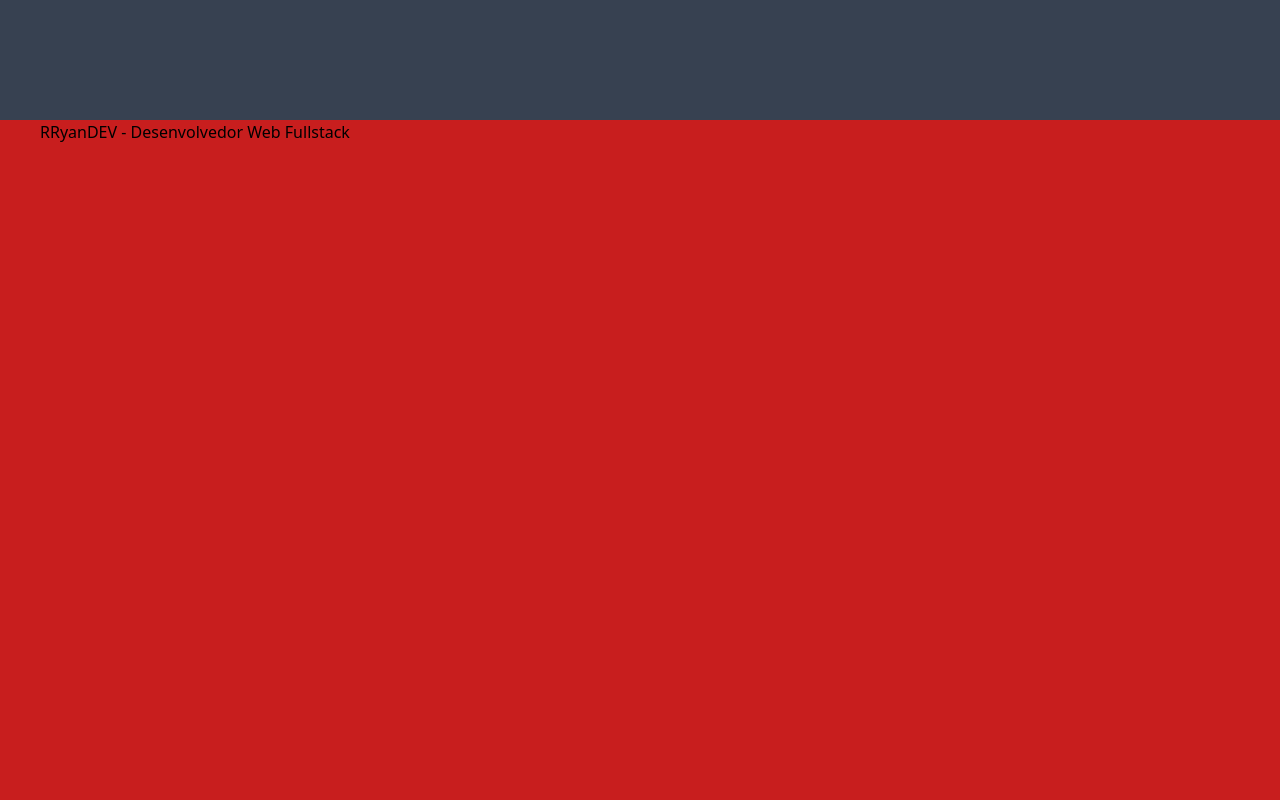
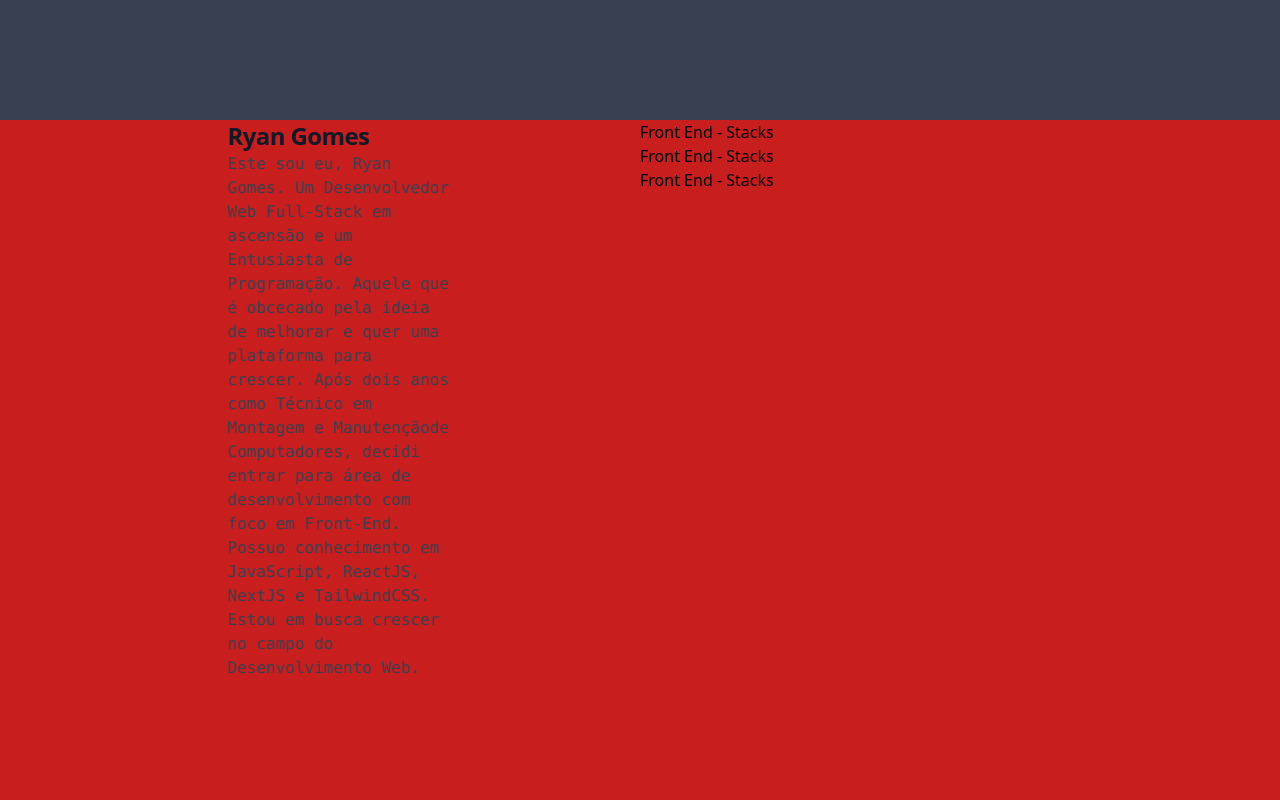
Before and after one commit to RRyanDEV/portfolio-react, a Next.js app: page / in a window 1280 px wide. Shown: the part 680-1480 px from the top of the page. Built offline with nearby package versions, Linux system fonts and the light colour scheme.

Commit message:
v1.0.6.250624
1. Ajustes na seção de `Sobre`.
2. Criado um carrosel para a seção Sobre.
3. Criação de um card para colocar as informações pessoais.
4. Ajustes na reponsividade.

```diff
--- a/package.json
+++ b/package.json
@@ -1,7 +1,7 @@
 {
   "name": "portfolio_react",
   "author": "RRyanDEV",
-  "version": "1.0.5",
+  "version": "1.0.6",
   "private": false,
   "scripts": {
     "dev": "next dev",
--- /dev/null
+++ b/src/components/Carousel/SlideOne/index.jsx
@@ -0,0 +1,20 @@
+import { Card } from "flowbite-react";
+
+export default function SlideOne({ Title, Subtitle, ...props }) {
+  return (
+    <>
+      <div
+        id="section_about"
+        className="flex items-center w-3/4 justify-center">
+        <Card className="w-1/2">
+          <h5 className="text-2xl font-bold tracking-tight text-gray-900 dark:text-white">
+            {Title}
+          </h5>
+          <p className="font-normal font-mono text-gray-700 dark:text-gray-400">
+            {Subtitle}
+          </p>
+        </Card>
+      </div>
+    </>
+  );
+}
--- /dev/null
+++ b/src/components/Carousel/SlideTwo/index.jsx
@@ -0,0 +1,9 @@
+export default function SlideTwo() {
+    return(<>
+    <div id="frontend-tech">
+        <h1>Front End - Stacks</h1>
+        <h1>Front End - Stacks</h1>
+        <h1>Front End - Stacks</h1>
+    </div>
+    </>)
+};
--- /dev/null
+++ b/src/components/Carousel/index.jsx
@@ -0,0 +1,25 @@
+import { Carousel } from "flowbite-react";
+import SlideOne from "./SlideOne";
+import SlideTwo from "./SlideTwo";
+
+export default function CarouselComponent() {
+  return (
+    <>
+      <div id="carousel_Informations" className="flex h-full">
+        <Carousel>
+          <div id="section_about" className="flex items-center justify-center">
+            <SlideOne
+              // ! Edite aqui, caso queira mudar suas informações
+              Title={"Ryan Gomes"}
+              Subtitle={
+                "Este sou eu, Ryan Gomes. Um Desenvolvedor Web Full-Stack em ascensão e um Entusiasta de Programação. Aquele que é obcecado pela ideia de melhorar e quer uma plataforma para crescer. Após dois anos como Técnico em Montagem e Manutençãode Computadores, decidi entrar para área de desenvolvimento com foco em Front-End. Possuo conhecimento em JavaScript, ReactJS, NextJS e TailwindCSS. Estou em busca crescer no campo do Desenvolvimento Web."
+              }
+            />
+          </div>
+            <SlideTwo />
+        </Carousel>
+      </div>
+      ;
+    </>
+  );
+}
--- a/src/components/Sections/About/index.jsx
+++ b/src/components/Sections/About/index.jsx
@@ -1,8 +1,10 @@
+import CarouselComponent from "@/components/Carousel";
+
 export default function About() {
   return (
     <>
-      <div id="About" className="align-margin-padd">
-        <h1>RRyanDEV - Desenvolvedor Web Fullstack</h1>
+      <div id="About" className="h-full align-margin-padd">
+        <CarouselComponent />
       </div>
     </>
   );
--- a/src/pages/index.jsx
+++ b/src/pages/index.jsx
@@ -5,7 +5,7 @@ import Welcome from "@/components/Sections/Welcome";
 export default function Home() {
   return (
     <>
-      <div className="m-0 p-0 flex flex-col bg-gray-700 h-screen">
+      <div className="flex flex-col bg-gray-700 h-screen">
         <NavegationBar />
         <div className="flex justify-center items-center min-lg:h-full h-3/4">
           <Welcome />
--- a/src/styles/globals.css
+++ b/src/styles/globals.css
@@ -3,7 +3,7 @@
 @source "../../.flowbite-react/class-list.json";
 
 html {
-  @apply !scroll-smooth;
+  @apply !scroll-smooth m-0 p-0;
 }
 
 /* Alignt Margin and Padding of all elements */
```
Also changed, not shown: 2 other files (tests, documents, lock files or other folders).
